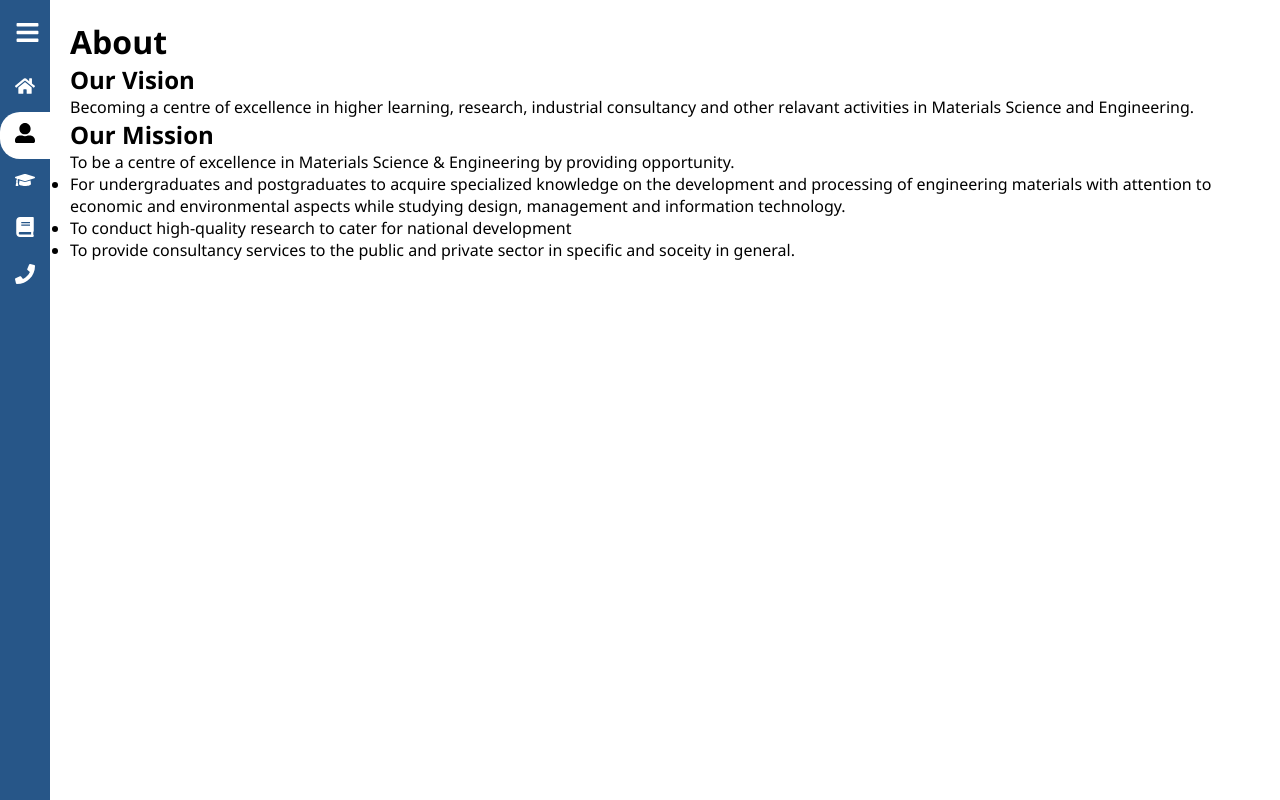
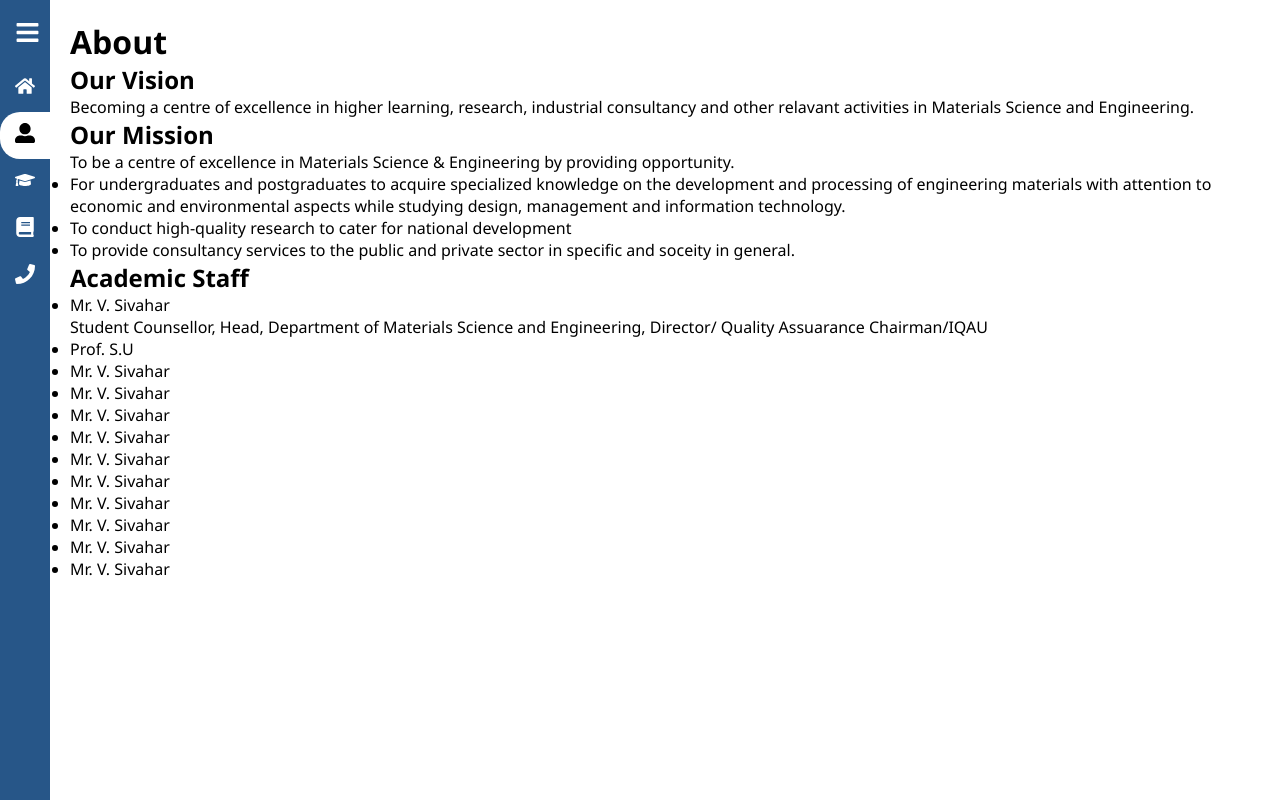
Before and after one commit to Material-Web-Devs/trial, a React (Create React App) app in the folder react-somes/: page /About in a window 1280 px wide. Built offline with nearby package versions, Linux system fonts and the light colour scheme.

Commit message:
Update About.jsx

```diff
--- a/react-somes/src/pages/About.jsx
+++ b/react-somes/src/pages/About.jsx
@@ -3,18 +3,46 @@ import React from 'react';
 const About = () => {
     return (
         <div>
+
             <h1>About</h1>
+
             <div class='Vision'>
                 <h2>Our Vision</h2>
                 <p>Becoming a centre of excellence in higher learning, research, industrial consultancy and other relavant activities in Materials Science and Engineering.</p>
             </div>
+
             <div class='Mission'>
                 <h2>Our Mission</h2>
                 <p>To be a centre of excellence in Materials Science & Engineering by providing opportunity.</p>
+
                 <ul>
                     <li>For undergraduates and postgraduates to acquire specialized knowledge on the development and processing of engineering materials with attention to economic and environmental aspects while studying design, management and information technology.</li>
+
                     <li>To conduct high-quality research to cater for national development</li>
+
                     <li>To provide consultancy services to the public and private sector in specific and soceity in general.</li>
+                </ul>
+            </div>
+
+            <div class='aca-staff'>
+                <h2>Academic Staff</h2>
+
+                <ul>
+
+                    <li>Mr. V. Sivahar</li>
+                    <p>Student Counsellor, Head, Department of Materials Science and Engineering, Director/ Quality Assuarance Chairman/IQAU</p>
+
+                    <li>Prof. S.U</li>
+                    <li>Mr. V. Sivahar</li>
+                    <li>Mr. V. Sivahar</li>
+                    <li>Mr. V. Sivahar</li>
+                    <li>Mr. V. Sivahar</li>
+                    <li>Mr. V. Sivahar</li>
+                    <li>Mr. V. Sivahar</li>
+                    <li>Mr. V. Sivahar</li>
+                    <li>Mr. V. Sivahar</li>
+                    <li>Mr. V. Sivahar</li>
+                    <li>Mr. V. Sivahar</li>
                 </ul>
             </div>
         </div>
```
